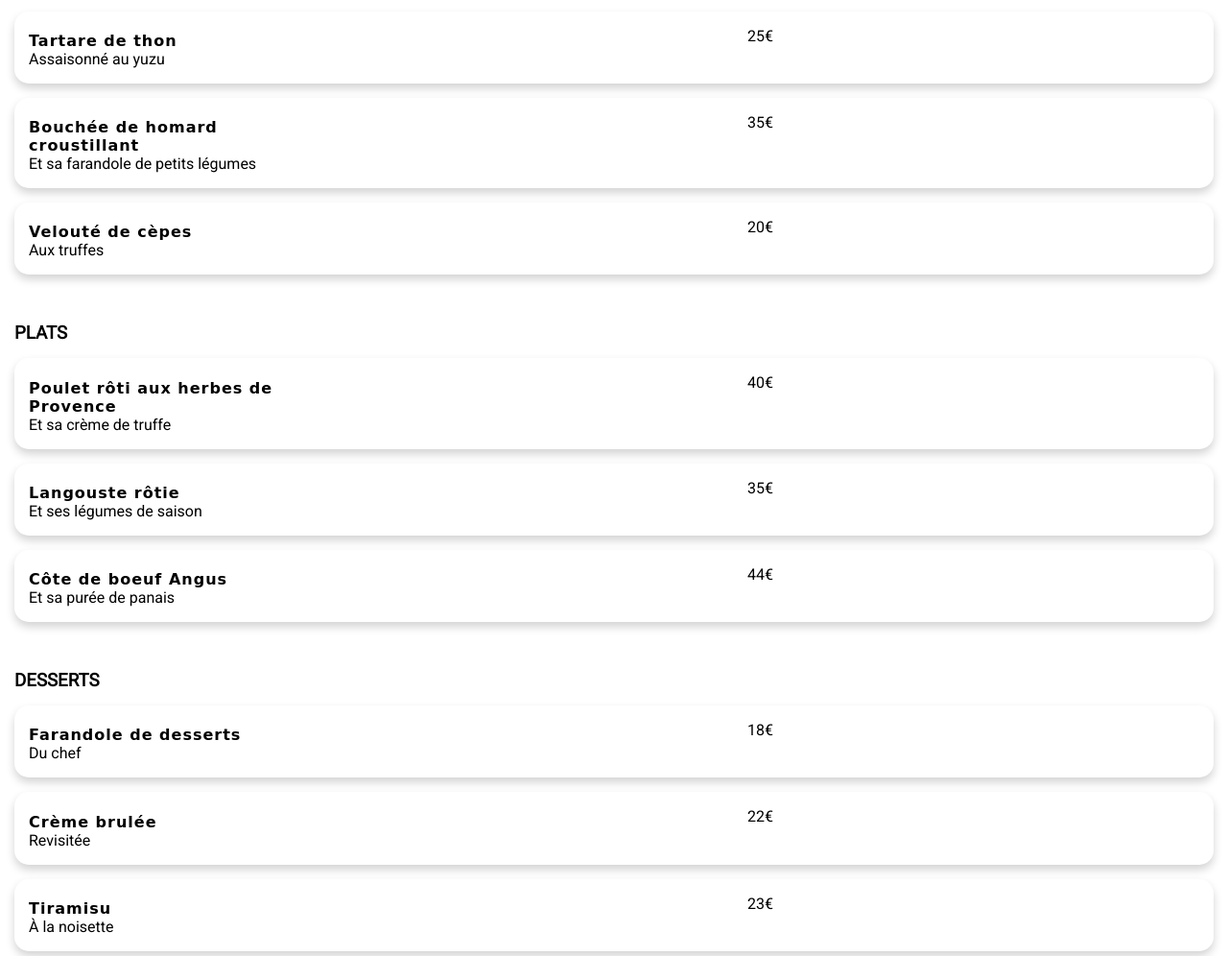
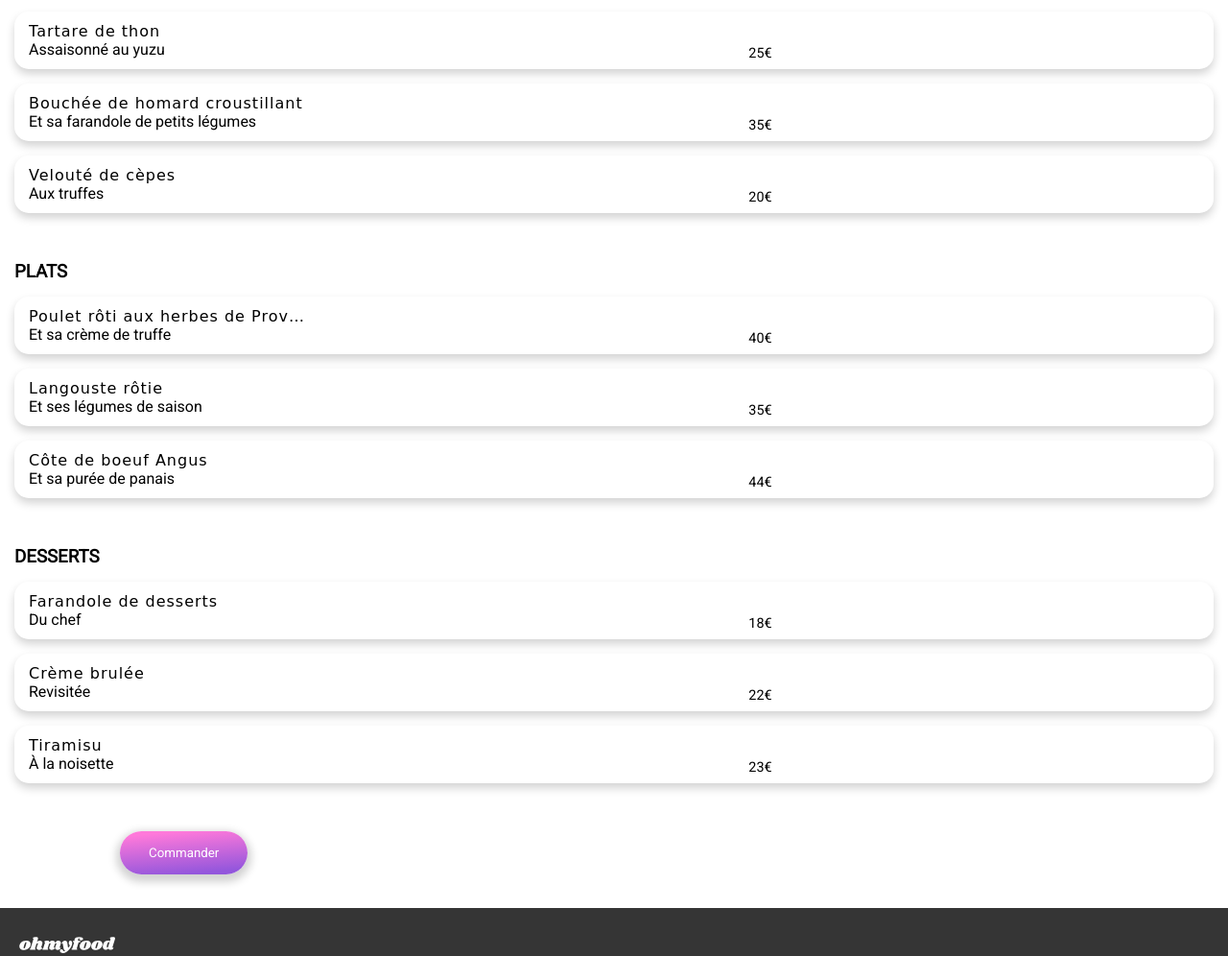
Before and after one commit to ManoaRas/Dynamisez_une_page_web_avec_des_animations_CSS, a website: page pages/le_delice_des_sens.html in a window 1280 px wide. Shown: the part 402-1398 px from the top of the page at 96% size. Drawn offline with nearby package versions, Linux system fonts and the light colour scheme; files that its build step writes are made by us from their sources; a web font is replaced by a local one.

Commit message:
Fix page html for W3C validation

```diff
--- a/pages/le_delice_des_sens.html
+++ b/pages/le_delice_des_sens.html
@@ -27,17 +27,18 @@
             <i class="fa-solid fa-heart my-heart--color"></i>
           </span>
         </h2>
+
         <article class="menu--article">
           <h3 class="menu--article--category mb-0">ENTRÉES</h3>
-          <section>
+
           <div>
             <input type="checkbox" name='menu_le_delice_des_sens' id='appetizer1' class='selection'>
             <label for='appetizer1' class='menu-card neumorphism'>
-                <div class="menu-card--description">
-                  <h4 class="menu-card__title mb-0">Tartare de thon</h4>
-                  <p class="menu-card__text mt-0">Assaisonné au yuzu</p>
-                </div>
-                <p class="menu-card__price">25€</p>
+              <span class="menu-card--description">
+                <span class="menu-card--description--title mb-0">Tartare de thon</span>
+                <span class="menu-card--description--text mt-0">Assaisonné au yuzu</span>
+              </span>
+              <span class="menu-card--price">25€</span>
               <span class='menu-card--validate'>
                 <i class="fas fa-check-circle menu-card--validate--icon"></i>
               </span>
@@ -47,11 +48,11 @@
           <div>
             <input type="checkbox" name='menu_le_delice_des_sens' id='appetizer2' class='selection'>
             <label for='appetizer2' class='menu-card neumorphism'>
-                <div class="menu-card--description">
-                  <h4 class="menu-card__title mb-0">Bouchée de homard croustillant</h4>
-                  <p class="menu-card__text mt-0">Et sa farandole de petits légumes</p>
-                </div>
-                <p class="menu-card__price">35€</p>
+              <span class="menu-card--description">
+                <span class="menu-card--description--title mb-0">Bouchée de homard croustillant</span>
+                <span class="menu-card--description--text mt-0">Et sa farandole de petits légumes</span>
+              </span>
+              <span class="menu-card--price">35€</span>
               <span class='menu-card--validate'>
                 <i class="fas fa-check-circle menu-card--validate--icon"></i>
               </span>
@@ -61,30 +62,30 @@
           <div>
             <input type="checkbox" name='menu_le_delice_des_sens' id='appetizer3' class='selection'>
             <label for='appetizer3' class='menu-card neumorphism'>
-                <div class="menu-card--description">
-                  <h4 class="menu-card__title mb-0">Velouté de cèpes</h4>
-                  <p class="menu-card__text mt-0">Aux truffes</p>
-                </div>
-                <p class="menu-card__price">20€</p>
+              <span class="menu-card--description">
+                <span class="menu-card--description--title mb-0">Velouté de cèpes</span>
+                <span class="menu-card--description--text mt-0">Aux truffes</span>
+              </span>
+              <span class="menu-card--price">20€</span>
               <span class='menu-card--validate'>
                 <i class="fas fa-check-circle menu-card--validate--icon"></i>
               </span>
             </label>
           </div>
-          </section>
+
         </article>
 
         <article class="menu--article">
           <h3 class="menu--article--category mb-0">PLATS</h3>
-          <section>
+
           <div>
             <input type="checkbox" name='menu_le_delice_des_sens' id='dish1' class='selection'>
             <label for='dish1' class='menu-card neumorphism'>
-                <div class="menu-card--description">
-                  <h4 class="menu-card__title mb-0">Poulet rôti aux herbes de Provence</h4>
-                  <p class="menu-card__text mt-0">Et sa crème de truffe</p>
-                </div>
-                <p class="menu-card__price">40€</p>
+              <span class="menu-card--description">
+                <span class="menu-card--description--title mb-0">Poulet rôti aux herbes de Provence</span>
+                <span class="menu-card--description--text mt-0">Et sa crème de truffe</span>
+              </span>
+              <span class="menu-card--price">40€</span>
               <span class='menu-card--validate'>
                 <i class="fas fa-check-circle menu-card--validate--icon"></i>
               </span>
@@ -92,13 +93,13 @@
           </div>
 
           <div>
-              <input type="checkbox" name='menu_le_delice_des_sens' id='dish1' class='selection'>
-              <label for='dish1' class='menu-card neumorphism'>
-                <div class="menu-card--description">
-                  <h4 class="menu-card__title mb-0">Langouste rôtie</h4>
-                  <p class="menu-card__text mt-0">Et ses légumes de saison</p>
-                </div>
-                <p class="menu-card__price">35€</p>
+            <input type="checkbox" name='menu_le_delice_des_sens' id='dish2' class='selection'>
+            <label for='dish2' class='menu-card neumorphism'>
+              <span class="menu-card--description">
+                <span class="menu-card--description--title mb-0">Langouste rôtie</span>
+                <span class="menu-card--description--text mt-0">Et ses légumes de saison</span>
+              </span>
+              <span class="menu-card--price">35€</span>
               <span class='menu-card--validate'>
                 <i class="fas fa-check-circle menu-card--validate--icon"></i>
               </span>
@@ -106,32 +107,32 @@
           </div>
 
           <div>
-              <input type="checkbox" name='menu_le_delice_des_sens' id='dish1' class='selection'>
-              <label for='dish1' class='menu-card neumorphism'>
-                <div class="menu-card--description">
-                  <h4 class="menu-card__title mb-0">Côte de boeuf Angus</h4>
-                  <p class="menu-card__text mt-0">Et sa purée de panais</p>
-                </div>
-                <p class="menu-card__price">44€</p>
+            <input type="checkbox" name='menu_le_delice_des_sens' id='dish3' class='selection'>
+            <label for='dish3' class='menu-card neumorphism'>
+              <span class="menu-card--description">
+                <span class="menu-card--description--title mb-0">Côte de boeuf Angus</span>
+                <span class="menu-card--description--text mt-0">Et sa purée de panais</span>
+              </span>
+              <span class="menu-card--price">44€</span>
               <span class='menu-card--validate'>
                 <i class="fas fa-check-circle menu-card--validate--icon"></i>
               </span>
             </label>
           </div>
-          </section>
+
         </article>
 
         <article class="menu--article mb-0">
           <h3 class="menu--article--category mb-0">DESSERTS</h3>
-          <section>
+
           <div>
             <input type="checkbox" name='menu_le_delice_des_sens' id='dessert1' class='selection'>
             <label for='dessert1' class='menu-card neumorphism'>
-                <div class="menu-card--description">
-                  <h4 class="menu-card__title mb-0">Farandole de desserts</h4>
-                    <p class="menu-card__text mt-0">Du chef</p>
-                  </div>
-                  <p class="menu-card__price">18€</p>
+              <span class="menu-card--description">
+                <span class="menu-card--description--title mb-0">Farandole de desserts</span>
+                  <span class="menu-card--description--text mt-0">Du chef</span>
+                </span>
+                <span class="menu-card--price">18€</span>
               <span class='menu-card--validate'>
                 <i class="fas fa-check-circle menu-card--validate--icon"></i>
               </span>
@@ -141,11 +142,11 @@
           <div>
             <input type="checkbox" name='menu_le_delice_des_sens' id='dessert2' class='selection'>
             <label for='dessert2' class='menu-card neumorphism'>
-                <div class="menu-card--description">
-                  <h4 class="menu-card__title mb-0">Crème brulée</h4>
-                    <p class="menu-card__text mt-0">Revisitée</p>
-                  </div>
-                  <p class="menu-card__price">22€</p>
+              <span class="menu-card--description">
+                <span class="menu-card--description--title mb-0">Crème brulée</span>
+                  <span class="menu-card--description--text mt-0">Revisitée</span>
+                </span>
+                <span class="menu-card--price">22€</span>
               <span class='menu-card--validate'>
                 <i class="fas fa-check-circle menu-card--validate--icon"></i>
               </span>
@@ -155,18 +156,19 @@
           <div>
             <input type="checkbox" name='menu_le_delice_des_sens' id='dessert3' class='selection'>
             <label for='dessert3' class='menu-card neumorphism'>
-                <div class="menu-card--description">
-                  <h4 class="menu-card__title mb-0">Tiramisu</h4>
-                    <p class="menu-card__text mt-0">À la noisette</p>
-                  </div>
-                  <p class="menu-card__price">23€</p>
+              <span class="menu-card--description">
+                <span class="menu-card--description--title mb-0">Tiramisu</span>
+                  <span class="menu-card--description--text mt-0">À la noisette</span>
+                </span>
+                <span class="menu-card--price">23€</span>
               <span class='menu-card--validate'>
                 <i class="fas fa-check-circle menu-card--validate--icon"></i>
               </span>
             </label>
           </div>
-          </section>
+
         </article>
+
         <button class="btn menu-btn mt-0">Commander</button>
       </section>
     </main>
--- a/stylesheets/sass/pages/_menu.scss
+++ b/stylesheets/sass/pages/_menu.scss
@@ -23,14 +23,15 @@
   &--article {
     margin-bottom: 50px;
     animation: articleCard 2s linear 0s forwards;
-  }
-  &--category {
-    animation: categoryCard 0.6s ease-out;
+    &--category {
+      animation: categoryCard 1s ease-in-out;
+    }
   }
 }
 .menu-card{
   display: flex;
   justify-content: space-between;
+  height: 60px;
   margin: 15px 0;
   padding: 0 0 0 15px;
   border-radius: 15px;
@@ -47,6 +48,9 @@
     animation: menuCard 1.5s ease-in-out 0.3s forwards;
   }
   &--description {
+    display: flex;
+    flex-direction: column;
+    justify-content: center;
     width: 245px;
     &--title, &--text {
       display: block;
@@ -65,6 +69,7 @@
     align-items: flex-end;
     font-size: 0.9rem;
     font-weight: 500;
+    padding-bottom: 8px;
   }
   &--validate {
     background-color: lighten($tertiary-color, 10%);
@@ -74,7 +79,7 @@
     transition: all 0.4s linear;
     &--icon {
       position: absolute;
-      top: 30px;
+      top: 20px;
       left: 20px;
       font-size: 1.25rem;
       color: white;
```
Also changed, not shown: pages/a_la_francaise.html (+48 -55 lines), pages/la_note_enchantee.html (+47 -51 lines), pages/la_palette_du_gout.html (+49 -51 lines). Lines whose indentation alone changed are shown as unchanged.
